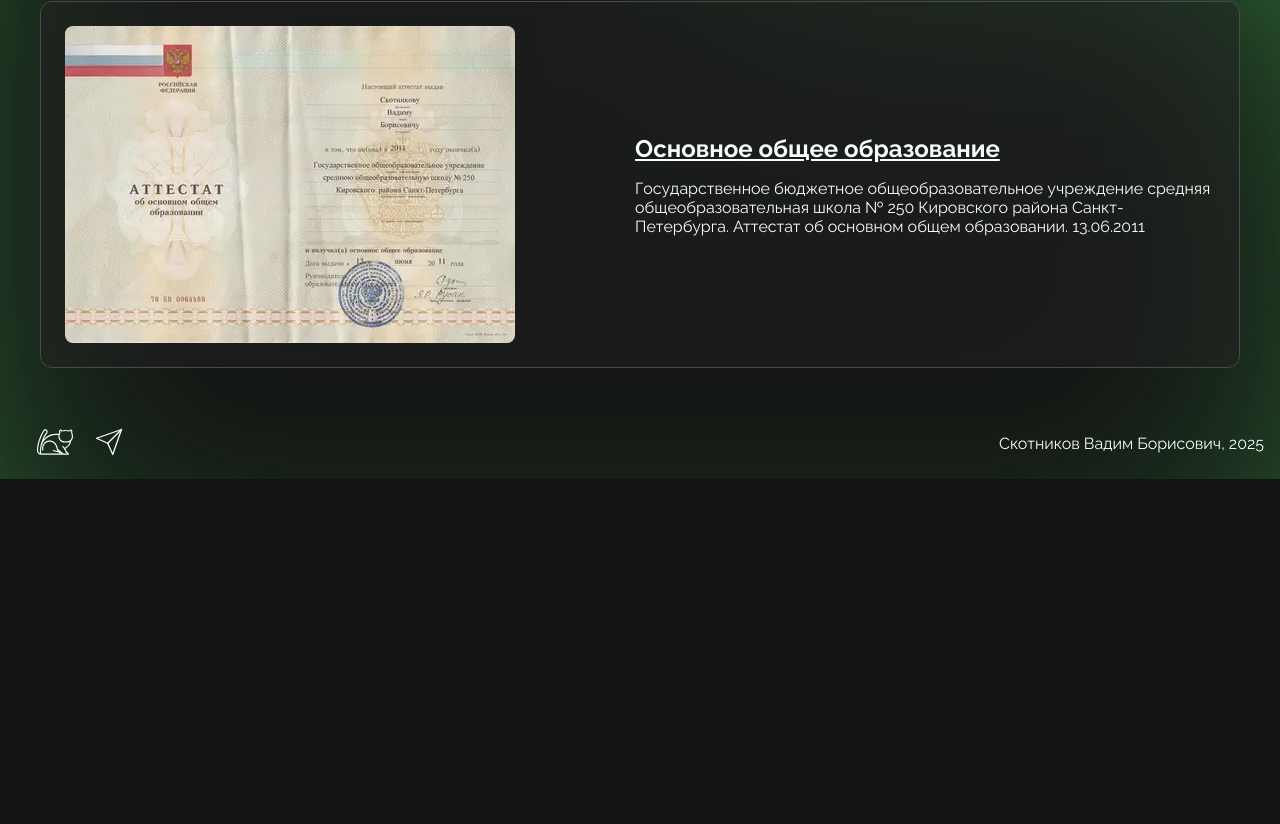
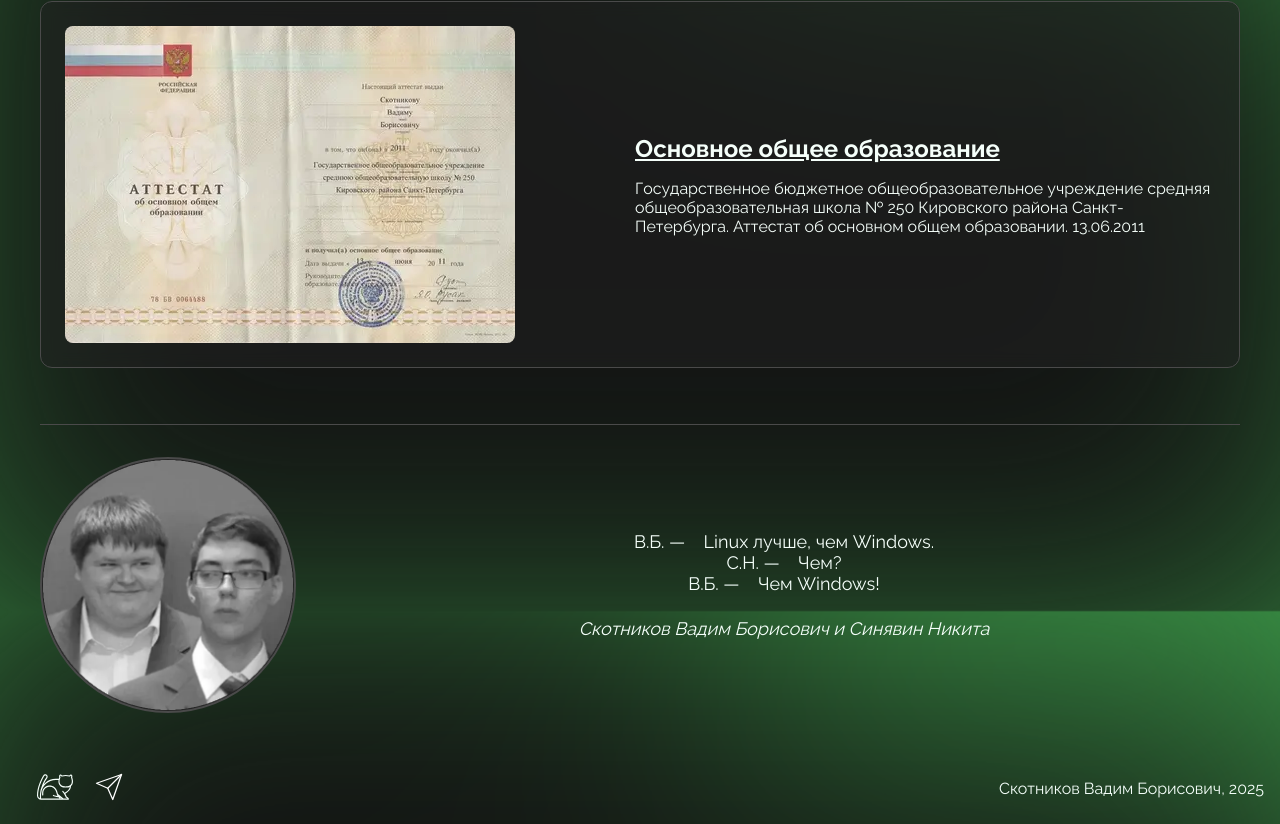
Before and after one commit to svbinf-ru/svbinf.ru, a Next.js app: page /about in a window 1280 px wide. Shown: the part 3647-4471 px from the top of the page. Before the commit the page ends 4126 px from the top, so only its background shows below. Built offline with nearby package versions, Linux system fonts and the light colour scheme.

Commit message:
chore(content): add quote about linux to about page
Closes #43

```diff
--- a/app/about/page.tsx
+++ b/app/about/page.tsx
@@ -2,10 +2,12 @@ import { Metadata } from 'next'
 import Link from 'next/link'
 
 import profile from '@/assets/profile.webp'
+import vbSn from '@/assets/quotes/vb-sn.webp'
 import { Breadcrumbs } from '@/components/Breadcrumbs'
 import { Card } from '@/components/Card'
 import { Container } from '@/components/Container'
 import { GridTwoColumnsLarge } from '@/components/GridTwoColumnsLarge'
+import { Quotation } from '@/components/Quotation'
 import { education } from '@/content/about/education'
 
 export const metadata: Metadata = {
@@ -84,6 +86,15 @@ export default function About() {
                         </Card>
                     ))}
                 </GridTwoColumnsLarge>
+                <Quotation
+                    quote={
+                        'В.Б. —    Linux лучше, чем Windows.\nС.Н. —    Чем?\nВ.Б. —    Чем Windows!'
+                    }
+                    author="Скотников Вадим Борисович и Синявин Никита"
+                    picture={vbSn}
+                    pictureWidth={256}
+                    pictureHeight={256}
+                />
             </Container>
         </main>
     )
--- a/components/Quotation/styles.module.scss
+++ b/components/Quotation/styles.module.scss
@@ -29,4 +29,5 @@
     flex-grow: 1;
     text-align: center;
     font-size: large;
+    white-space: pre-wrap;
 }
```
Also changed, not shown: assets/quotes/vb-sn.webp (added).
